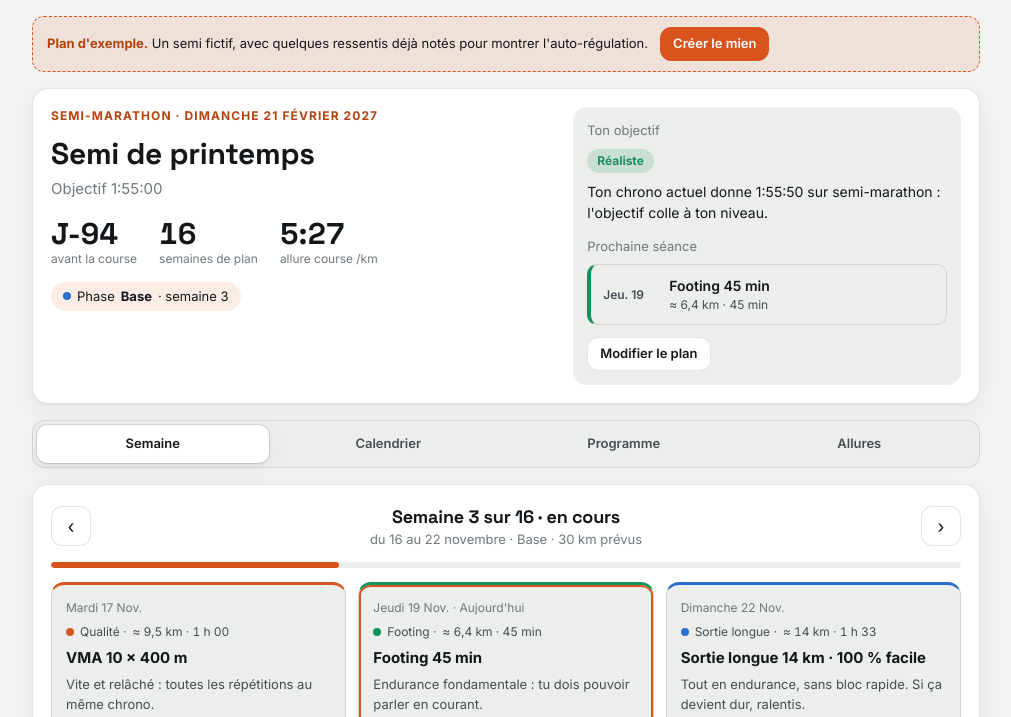
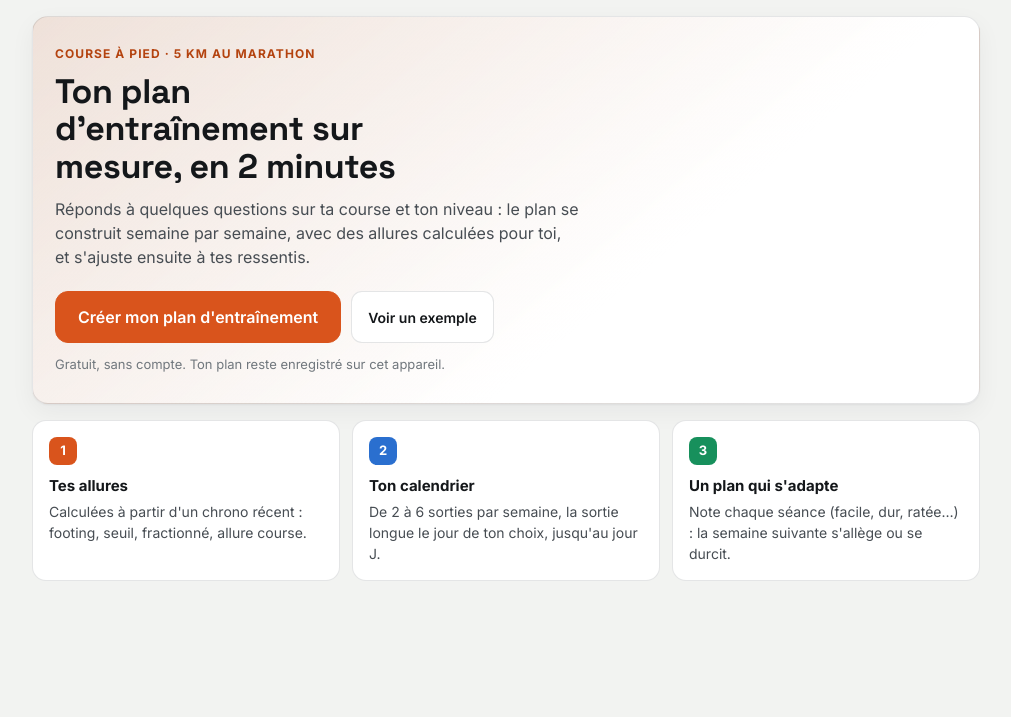
Before and after one commit to julesjg8/prepa-builder, a plain HTML site: page index.html in a window 1280 px wide. Shown: the part 59-776 px from the top of the page, without its empty margins (134-1145 px from the left). Drawn offline with Linux system fonts and the light colour scheme.

Commit message:
Page d'accueil avec bouton pour créer son plan, exemple en option
Co-Authored-By: Claude Opus 5.5 <noreply@anthropic.com>

```diff
--- a/index.html
+++ b/index.html
@@ -164,11 +164,22 @@ body::before{content:"";position:fixed;inset:0 0 auto;height:env(safe-area-inset
 .pace small{display:block;font-size:12px;color:var(--text-2);margin-top:2px}
 .how{margin-top:18px;font-size:14px;color:var(--text-2);border-top:1px solid var(--grid);padding-top:14px}.how summary{cursor:pointer;font-weight:600;color:var(--text)}.how ul{margin:10px 0 0;padding-left:18px;display:flex;flex-direction:column;gap:8px}.how b{color:var(--text)}
 @media (max-width:720px){.hero,.form{grid-template-columns:1fr}.hero h1{font-size:24px}.kv b{font-size:24px}.wkr{grid-template-columns:34px minmax(0,1fr) auto}.vol .bar{display:none}}
+button.brand{background:none;border:0;padding:0;color:inherit;cursor:pointer;text-align:left}
+.home{padding:28px 22px;background:linear-gradient(140deg,var(--accent-soft),var(--surface) 65%)}
+.home h1{font-size:34px;line-height:1.1;margin-top:10px;max-width:16ch}
+.home-sub{color:var(--text-2);font-size:16px;margin-top:12px;max-width:52ch}
+.home-cta{display:flex;flex-wrap:wrap;gap:10px;margin:22px 0 12px}
+.btn.lg{min-height:52px;padding:10px 22px;font-size:16px;border-radius:13px}
+.home-feats{display:grid;grid-template-columns:repeat(3,minmax(0,1fr));gap:12px}
+.feat{background:var(--surface);border:1px solid var(--border);border-radius:14px;padding:16px;display:flex;flex-direction:column;gap:4px;font-size:14px;color:var(--text-2)}
+.feat b{color:var(--text);font-size:15px;margin-top:6px}
+.feat .ic{width:28px;height:28px;border-radius:8px;display:grid;place-items:center;font-weight:700;font-size:13px;color:#fff;background:var(--c)}
+@media (max-width:720px){.home{padding:22px 16px}.home h1{font-size:27px}.home-feats{grid-template-columns:1fr}.home-cta .btn{flex:1 1 100%}}
 @media (prefers-reduced-motion:reduce){*{transition:none!important;animation:none!important}}
 </style>
 
 <header class="top"><div class="top-in">
-<div class="brand"><span class="logo">PB</span><span>Prépa Builder</span></div>
+<button type="button" class="brand" id="homeBtn" aria-label="Accueil"><span class="logo">PB</span><span>Prépa Builder</span></button>
 <button type="button" class="btn sm" id="newBtn">Nouveau plan</button>
 </div></header>
 <main class="wrap" id="app"></main>
@@ -362,19 +373,20 @@ return { weeks, P, rp, D, raceDate, maxLong, phases: ['base', 'build', 'peak', '
 let plans = store.get('pb.plans', null);
 let cur = store.get('pb.cur', null);
 const sundayIn = (weeks) => addDays(monday(today), weeks * 7 + 6);
-if (!plans || !Object.keys(plans).length) {
+if (!plans) plans = {};
+const makeExample = () => {
 const cfg = { name: 'Semi de printemps', dist: 'semi', raceDate: key(sundayIn(13)), goal: parseTime('1:55:00'), ref10k: parseTime('52:30'), refDist: '10k', refTime: parseTime('52:30'), weekKm: 25, runs: 3, longDay: 6, startLong: 10, start: key(addDays(monday(today), -14)) };
 const fb = {};
 const p0 = buildPlan(cfg, {});
 const pattern = ['bien', 'facile', 'facile', 'bien', 'dur', 'bien'];
 let i = 0;
 p0.weeks.forEach((w) => w.sessions.forEach((s) => { if (s.date < today && i < 12) fb[s.id] = pattern[i++ % pattern.length]; }));
-plans = { exemple: { cfg, fb, example: true } };
+plans.exemple = { cfg, fb, example: true };
 cur = 'exemple';
-}
-if (!plans[cur]) cur = Object.keys(plans)[0];
+};
+if (!plans[cur]) cur = Object.keys(plans)[0] || null;
 const save = () => { store.set('pb.plans', plans); store.set('pb.cur', cur); };
-let view = 'plan', sub = 'week', weekIdx = null, monthIdx = null, openSteps = new Set();
+let view = cur ? 'plan' : 'home', sub = 'week', weekIdx = null, monthIdx = null, openSteps = new Set();
 const app = document.getElementById('app');
 
 // ---------- rendering ----------
@@ -418,7 +430,7 @@ app.innerHTML = `
 <div class="field"><label for="f-day">Jour de la sortie longue</label><select id="f-day" name="longDay">${DOWS.map((d, i) => `<option value="${i}" ${c.longDay === i ? 'selected' : ''}>${d}</option>`).join('')}</select></div>
 <div class="field full"><label for="f-name">Nom du plan</label><input id="f-name" name="pname" type="text" placeholder="Semi de Paris" value="${esc(c.name || '')}"></div>
 </form>
-<div class="form-foot"><button type="submit" form="setup" class="btn primary">${edit ? 'Recalculer le plan' : 'Générer mon plan'}</button>${saved.length ? '<button type="button" class="btn" data-go="plan">Annuler</button>' : ''}<span class="err" id="err" role="alert"></span></div>
+<div class="form-foot"><button type="submit" form="setup" class="btn primary">${edit ? 'Recalculer le plan' : 'Générer mon plan'}</button>${saved.length ? '<button type="button" class="btn" data-go="plan">Annuler</button>' : '<button type="button" class="btn" data-go="home">Retour</button>'}<span class="err" id="err" role="alert"></span></div>
 ${edit ? '<p class="note" style="margin-top:10px">Tes ressentis déjà notés sont conservés.</p>' : ''}
 <details class="how"><summary>Comment le plan est construit</summary>
 <ul>
@@ -534,7 +546,24 @@ ${body}`;
 app._plan = plan;
 }
 
-function render() { if (view === 'plan' && plans[cur]) renderPlan(); else renderSetup(view === 'edit'); }
+function renderHome() {
+const saved = Object.entries(plans);
+app.innerHTML = `
+<section class="card home">
+<div class="eyebrow">Course à pied · 5 km au marathon</div>
+<h1>Ton plan d'entraînement sur mesure, en 2 minutes</h1>
+<p class="home-sub">Réponds à quelques questions sur ta course et ton niveau : le plan se construit semaine par semaine, avec des allures calculées pour toi, et s'ajuste ensuite à tes ressentis.</p>
+<div class="home-cta"><button type="button" class="btn primary lg" data-go="new">Créer mon plan d'entraînement</button>
+${saved.length ? `<button type="button" class="btn" data-open="${cur}">Reprendre mon plan</button>` : '<button type="button" class="btn" data-go="example">Voir un exemple</button>'}</div>
+<p class="note">Gratuit, sans compte. Ton plan reste enregistré sur cet appareil.</p>
+</section>
+<section class="home-feats">
+<div class="feat"><span class="ic" style="--c:var(--t-quality)">1</span><b>Tes allures</b><span>Calculées à partir d'un chrono récent : footing, seuil, fractionné, allure course.</span></div>
+<div class="feat"><span class="ic" style="--c:var(--t-long)">2</span><b>Ton calendrier</b><span>De 2 à 6 sorties par semaine, la sortie longue le jour de ton choix, jusqu'au jour J.</span></div>
+<div class="feat"><span class="ic" style="--c:var(--t-easy)">3</span><b>Un plan qui s'adapte</b><span>Note chaque séance (facile, dur, ratée…) : la semaine suivante s'allège ou se durcit.</span></div>
+</section>`;
+}
+function render() { if (view === 'home' || !plans[cur] && view === 'plan') renderHome(); else if (view === 'plan') renderPlan(); else renderSetup(view === 'edit'); }
 
 app.addEventListener('click', (e) => {
 const t = e.target.closest('button');
@@ -550,9 +579,12 @@ if (d.goto) { const plan = app._plan, w = plan.weeks.find((x) => x.sessions.some
 if (d.go === 'new') { view = 'new'; render(); window.scrollTo(0, 0); return; }
 if (d.go === 'edit') { view = 'edit'; render(); window.scrollTo(0, 0); return; }
 if (d.go === 'plan') { view = 'plan'; render(); return; }
+if (d.go === 'home') { view = 'home'; render(); window.scrollTo(0, 0); return; }
+if (d.go === 'example') { makeExample(); save(); view = 'plan'; sub = 'week'; weekIdx = monthIdx = null; render(); window.scrollTo(0, 0); return; }
 if (d.open) { cur = d.open; save(); view = 'plan'; sub = 'week'; weekIdx = monthIdx = null; render(); window.scrollTo(0, 0); return; }
-if (d.del) { if (t.dataset.confirm) { delete plans[d.del]; if (cur === d.del) cur = Object.keys(plans)[0] || null; save(); render(); } else { t.dataset.confirm = '1'; t.textContent = 'Confirmer ?'; } }
+if (d.del) { if (t.dataset.confirm) { delete plans[d.del]; if (cur === d.del) cur = Object.keys(plans)[0] || null; save(); if (!cur) view = 'home'; render(); } else { t.dataset.confirm = '1'; t.textContent = 'Confirmer ?'; } }
 });
+document.getElementById('homeBtn').addEventListener('click', () => { view = 'home'; render(); window.scrollTo(0, 0); });
 document.getElementById('newBtn').addEventListener('click', () => { view = 'new'; render(); window.scrollTo(0, 0); });
 render();
 })();
```
